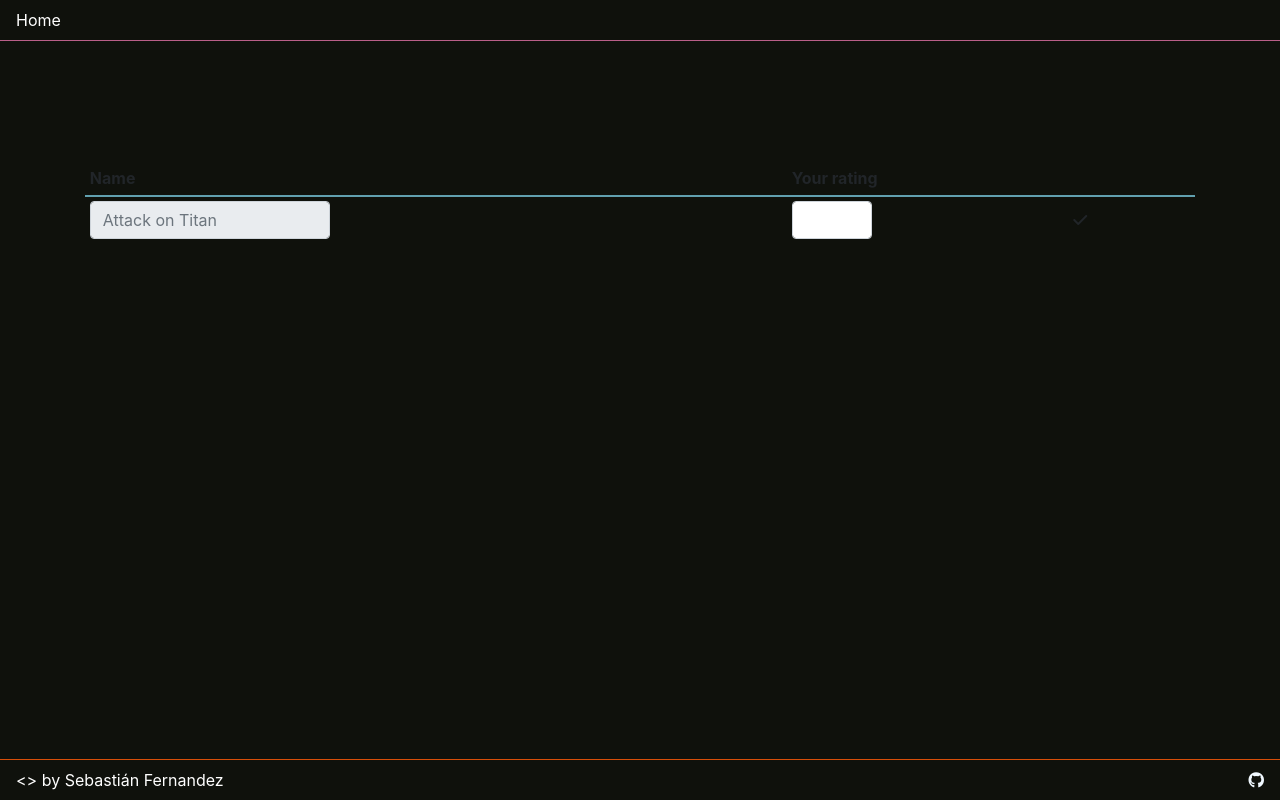
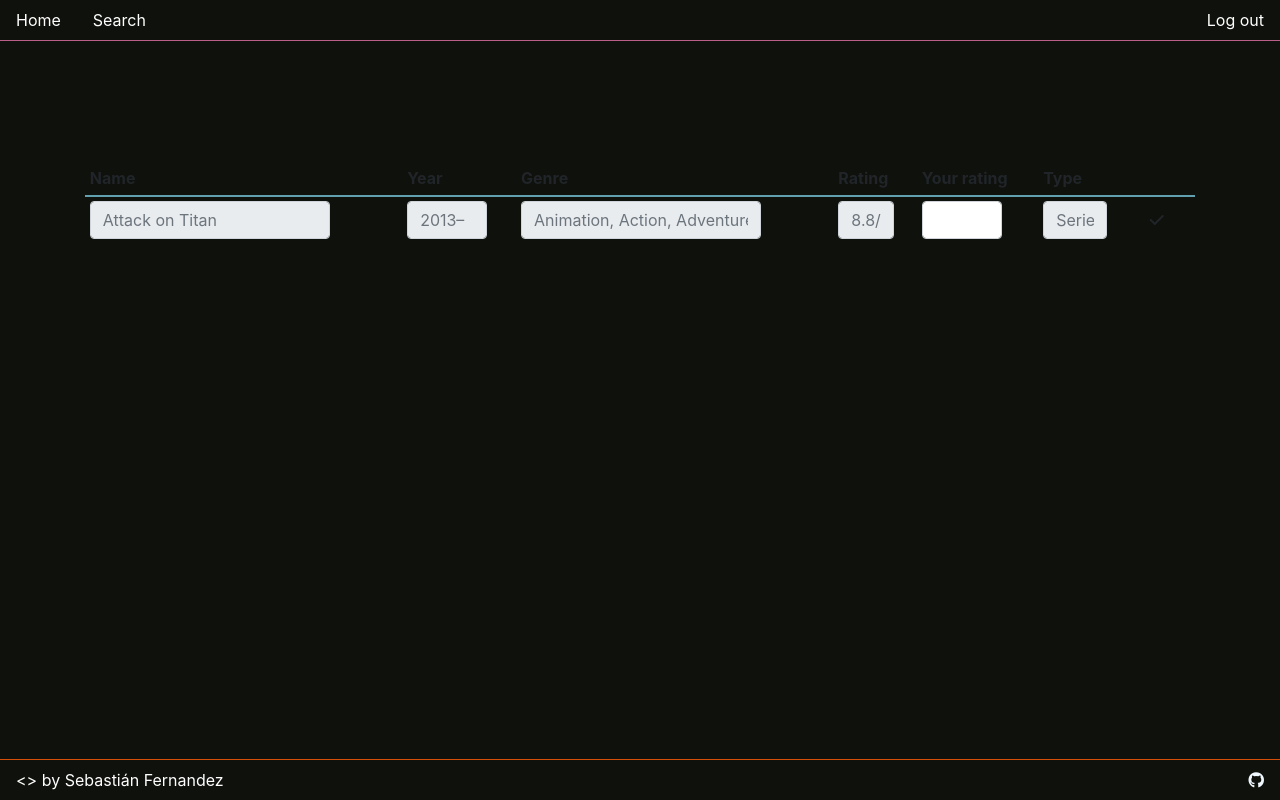
Before and after one commit to SebFernandez/Catalog, a Flask app: a page that uses application/templates/index.html in a window 1280 px wide. Run offline with Flask 2, Linux system fonts and the light colour scheme; the visitor is signed in with stand-in values (Sample User, id 1); data comes from the database, SQL or seed files in the repository; both versions use the stored data as it was after the commit; some libraries are stand-ins or nearby versions.

Commit message:
Fixed UI

```diff
--- a/application/main/views.py
+++ b/application/main/views.py
@@ -10,7 +10,7 @@ main = Blueprint('main', __name__)
 
 #TODO
     - Mark many items to add them in group, also to delete them.
-    - Unit test
+    - Unit test.
 
 '''
 @main.route ('/', methods = ["GET", "POST"])
@@ -45,84 +45,89 @@ def index ():
 
 @main.route ('/search', methods = ["GET", "POST"])
 def search ():
-    if request.method == "POST":
-        user_search = request.form.get ("name").replace (' ', '+')
+    if 'loged' in session:
+        if request.method == "POST":
+            user_search = request.form.get ("name").replace (' ', '+')
 
-        return redirect (url_for('main.search_results', name = user_search))
+            return redirect (url_for('main.search_results', name = user_search))
 
-    return render_template ("search.html")
+        return render_template ("search.html", session = True)
+
+    return redirect (url_for ('main.index'))
 
 @main.route ('/search/<name>',  methods = ["GET", "POST"])
 def search_results(name):
-    d = {}
+    if 'loged' in session:
+        d = {}
 
-    if request.method == "GET":
-        URL = 'https://www.omdbapi.com/?s=' + name + '&apikey=678cd26e'
-
-        q = requests.get(url=URL)
-        r = q.json()
-
-        dlist = []
-
-        if q.status_code == 200:
-            if r['Response'] == 'True':
-                for i in r['Search']:
-                    d = {
-                        'Title' : i.get ('Title'),
-                        'Year' : i.get ('Year'),
-                        'Type': i.get ('Type').capitalize(),
-                    }
-
-                    dlist.append (d)
-
-                #! Param 'key' needs the key to sort.
-                rlist = sorted (dlist, key=itemgetter ('Title'), reverse=False)
-
-                return render_template ("search.html", table=True, list = rlist)
-
-        return redirect(url_for('main.search'))
-
-    elif request.method == "POST":
-        title = request.form.get ("title")
-
-        if not bool(Content.query.filter_by(name=title).first()):
-
-            URL = 'https://www.omdbapi.com/?t=' + title + '&apikey=678cd26e'
+        if request.method == "GET":
+            URL = 'https://www.omdbapi.com/?s=' + name + '&apikey=678cd26e'
 
             q = requests.get(url=URL)
             r = q.json()
 
+            dlist = []
+
             if q.status_code == 200:
                 if r['Response'] == 'True':
-                    d = {
-                        'Title': r['Title'],
-                        'Year' : r['Year'],
-                        'Genre': r['Genre'],
-                        'Rating' : float (r['imdbRating']),
-                        'Type': r['Type'].capitalize()
-                    }
+                    for i in r['Search']:
+                        d = {
+                            'Title' : i.get ('Title'),
+                            'Year' : i.get ('Year'),
+                            'Type': i.get ('Type').capitalize(),
+                        }
 
-            new_content = Content (name=d['Title'], year=d['Year'], genre=d['Genre'], rating = d['Rating'], content_type= d['Type'])
+                        dlist.append (d)
 
-            db.session.add (new_content)
-            db.session.commit ()
+                    #! Param 'key' needs the key to sort.
+                    rlist = sorted (dlist, key=itemgetter ('Title'), reverse=False)
 
-        return redirect (url_for("main.index"))
+                    return render_template ("search.html", session = True, table=True, list = rlist)
+
+            return redirect(url_for('main.search'))
+
+        elif request.method == "POST":
+            title = request.form.get ("title")
+
+            if not bool(Content.query.filter_by(name=title).first()):
+
+                URL = 'https://www.omdbapi.com/?t=' + title + '&apikey=678cd26e'
+
+                q = requests.get(url=URL)
+                r = q.json()
+
+                if q.status_code == 200:
+                    if r['Response'] == 'True':
+                        d = {
+                            'Title': r['Title'],
+                            'Year' : r['Year'],
+                            'Genre': r['Genre'],
+                            'Rating' : float (r['imdbRating']),
+                            'Type': r['Type'].capitalize()
+                        }
+
+                new_content = Content (name=d['Title'], year=d['Year'], genre=d['Genre'], rating = d['Rating'], content_type= d['Type'])
+
+                db.session.add (new_content)
+                db.session.commit ()
+
+    return redirect (url_for("main.index"))
 
 @main.route ('/edit/<content_name>', methods = ["GET", "POST"])
 def edit (content_name):
-    content = Content.query.filter_by(name=content_name).first()
+    if 'loged' in session:
+        content = Content.query.filter_by(name=content_name).first()
 
-    if request.method == "GET":
-        return render_template ("index.html", edit = True, name = content.name,)
+        if request.method == "GET":
+            return render_template ("index.html", session = True, edit = True, content = content)
 
-    elif request.method == "POST":
-        if request.form.get ('your-rating'):
-            content.user_rating = request.form.get ('your-rating')
+        elif request.method == "POST":
+            if request.form.get ('your-rating'):
+                content.user_rating = request.form.get ('your-rating')
 
-            db.session.commit ()
+                db.session.commit ()
 
-        return redirect (url_for ('main.index'))
+    return redirect (url_for ('main.index'))
 
 @main.route ('/login')
 def login ():
--- a/application/static/style.css
+++ b/application/static/style.css
@@ -1,20 +1,20 @@
 html, body    {
-    height: 100%;
     background-color: #0F110C;
     color: aliceblue;
+    height: 100%;
 }
 
-.nav    {
+.nav.header    {
     border-bottom: 1px solid #B95F89;
+    width: 100%;
 }
 
 .nav.footer {
     margin-top: 15%;
     border-top: 1px solid #D74E09;
-    border-bottom: none;
+    width: 100%;
     position: absolute;
     bottom: 0;
-    width: 100%;
 }
 
 .table.table-sm > thead > tr > th{
@@ -30,6 +30,10 @@ html, body    {
     margin-top: 15vh;
 }
 
+.btn.btn-primary    {
+    margin-left: 1vh;
+}
+
 .form-control:focus   {
     border-width: 3px;
     border-color: #B6C649;
@@ -39,8 +43,24 @@ html, body    {
     width: 30vh;
 }
 
+.form-control.year  {
+    width: 10vh;
+}
+
+.form-control.genre  {
+    width: 30vh;
+}
+
+.form-control.rating  {
+    width: 7vh;
+}
+
 .form-control.your-rating  {
     width: 10vh;
+}
+
+.form-control.type  {
+    width: 8vh;
 }
 
 .fab.fa-github   {
--- a/application/templates/general.html
+++ b/application/templates/general.html
@@ -10,13 +10,23 @@
         <title>{% block title %}{% endblock %} | Catalog </title>
     </head>
 
-    <header>
-        {% block nav %}{% endblock %}
+    <body class="d-flex flex-column">
+        <header class="d-inline-flex align-items-start">
+            <nav class="nav header">
+                <a class="nav-link text-white active" aria-current="page" href="/">Home</a>
+                {% if session == True %}
+                    <a class="nav-link text-white active" aria-current="page" href="/search">Search</a>
+                    <a class="nav-link text-white ml-auto" href="/logout">Log out</a>
+                {% elif session == False %}
+                    <a class="nav-link text-white" tabindex="-1" aria-disabled><del>Search</del></a>
+                    <a class="nav-link text-white ml-auto" href="/login">Log in</a>
+                {% endif %}
+            </nav>
         </header>
 
-    <body>
+        <main class="d-inline-flex">
             {% block main_content %}{% endblock %}
-    </body>
+        </main>
 
         <footer>
             <nav class="nav footer">
@@ -24,4 +34,5 @@
                 <a class="nav-link  ml-auto github-icon" href="https://github.com/SebFernandez/Catalog"><i class="fab fa-github"></i></a>
             </nav>
         </footer>
+    </body>
 </html>
--- a/application/templates/index.html
+++ b/application/templates/index.html
@@ -1,28 +1,13 @@
 {% extends "general.html" %}
+
 {% block title %}Home{% endblock %}
-
-{% block nav %}
-<nav class="nav">
-  <a class="nav-link text-white active" aria-current="page" href="/">Home</a>
-  {% if session == True %}
-    <a class="nav-link text-white" href="/search">Search</a>
-    <a class="nav-link text-white ml-auto" href="/logout">Log out</a>
-  {% elif session == False %}
-    <a class="nav-link text-white" tabindex="-1" aria-disabled><del>Search</del></a>
-    <a class="nav-link text-white ml-auto" href="/login">Log in</a>
-  {% endif %}
-</nav>
-{% endblock %}
 
 {% block main_content %}
 
-<div class="container">
-  <div class="row">
-    <div class="col">
+<div class="container flex-grow-1">
   <table class="table table-sm">
     <thead>
       <tr>
-            {% if edit == False %}
         <th scope="col">Name</th>
         <th scope="col">Year</th>
         <th scope="col">Genre</th>
@@ -30,11 +15,6 @@
         <th scope="col">Your rating</th>
         <th scope="col">Type</th>
         <th scope="col"></th>
-            {% elif edit == True %}
-              <th scope="col">Name</th>
-              <th scope="col">Your rating</th>
-              <th scope="col"></th>
-            {% endif %}
       </tr>
     </thead>
     <tbody>
@@ -64,10 +44,22 @@
         <form type="{{ url_for('main.edit', content_name = name) }}" method="POST">
           <tr>
             <td>
-                  <input type="text" class="form-control name" placeholder="{{ name }}" disabled />
+              <input type="text" class="form-control name" placeholder="{{ content.name }}" disabled />
+            </td>
+            <td>
+              <input type="text" class="form-control year" placeholder="{{ content.year }}" disabled />
+            </td>
+            <td>
+              <input type="text" class="form-control genre" placeholder="{{ content.genre }}" disabled />
+            </td>
+            <td>
+              <input type="text" class="form-control rating" placeholder="{{ content.rating }}/10" disabled />
             </td>
             <td>
               <input type="number" name="your-rating" class="form-control your-rating" min="1" max="10">
+            </td>
+            <td>
+              <input type="text" class="form-control type" placeholder="{{ content.content_type }}" disabled />
             </td>
             <td>
               <button type="button submit" name="confirm" class="btn">
@@ -80,7 +72,5 @@
     </tbody>
   </table>
 </div>
-  </div>
-</div>
 
 {% endblock %}
```
Also changed, not shown: application/templates/search.html (+8 -22 lines), application/db.sqlite3. Lines whose indentation alone changed are shown as unchanged.
